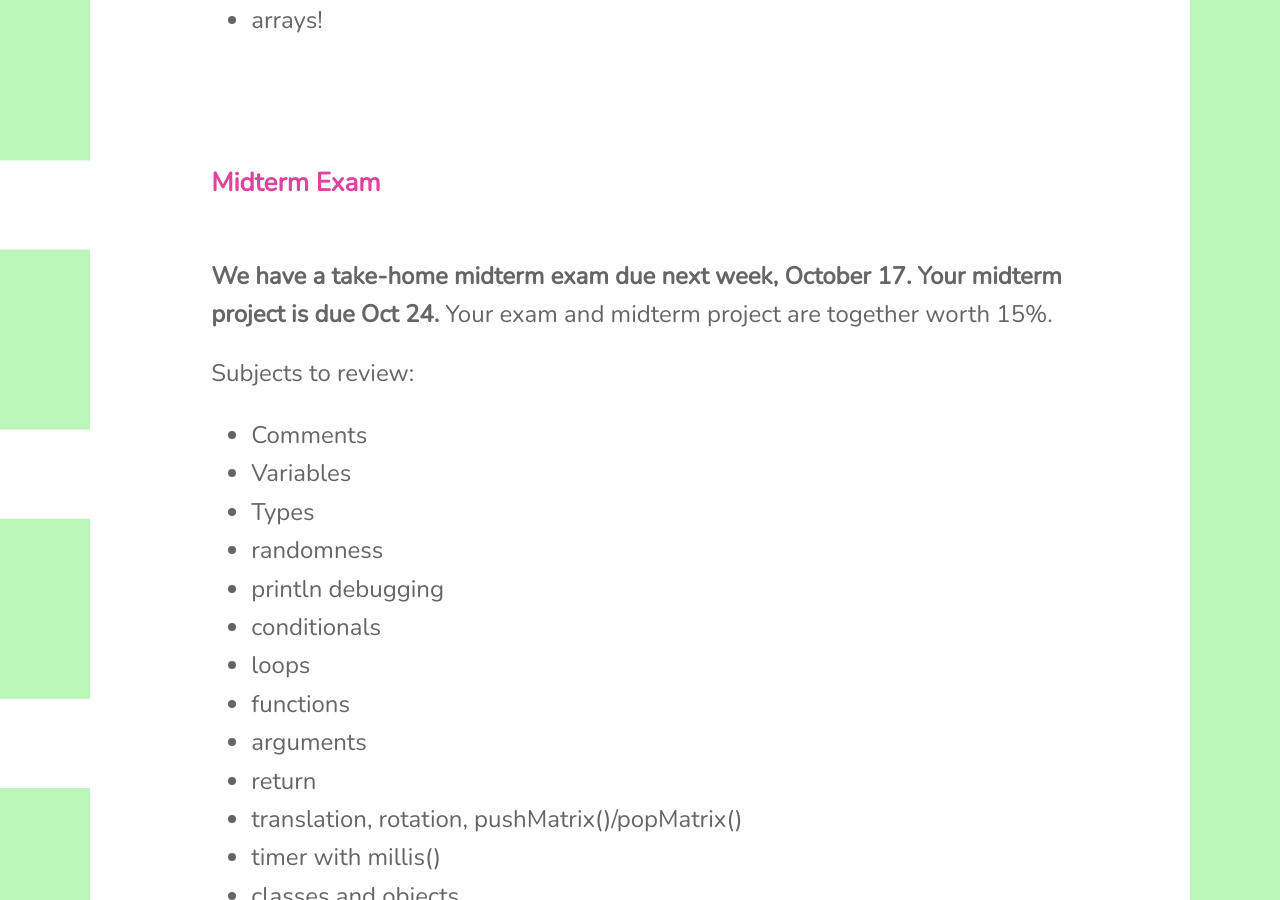
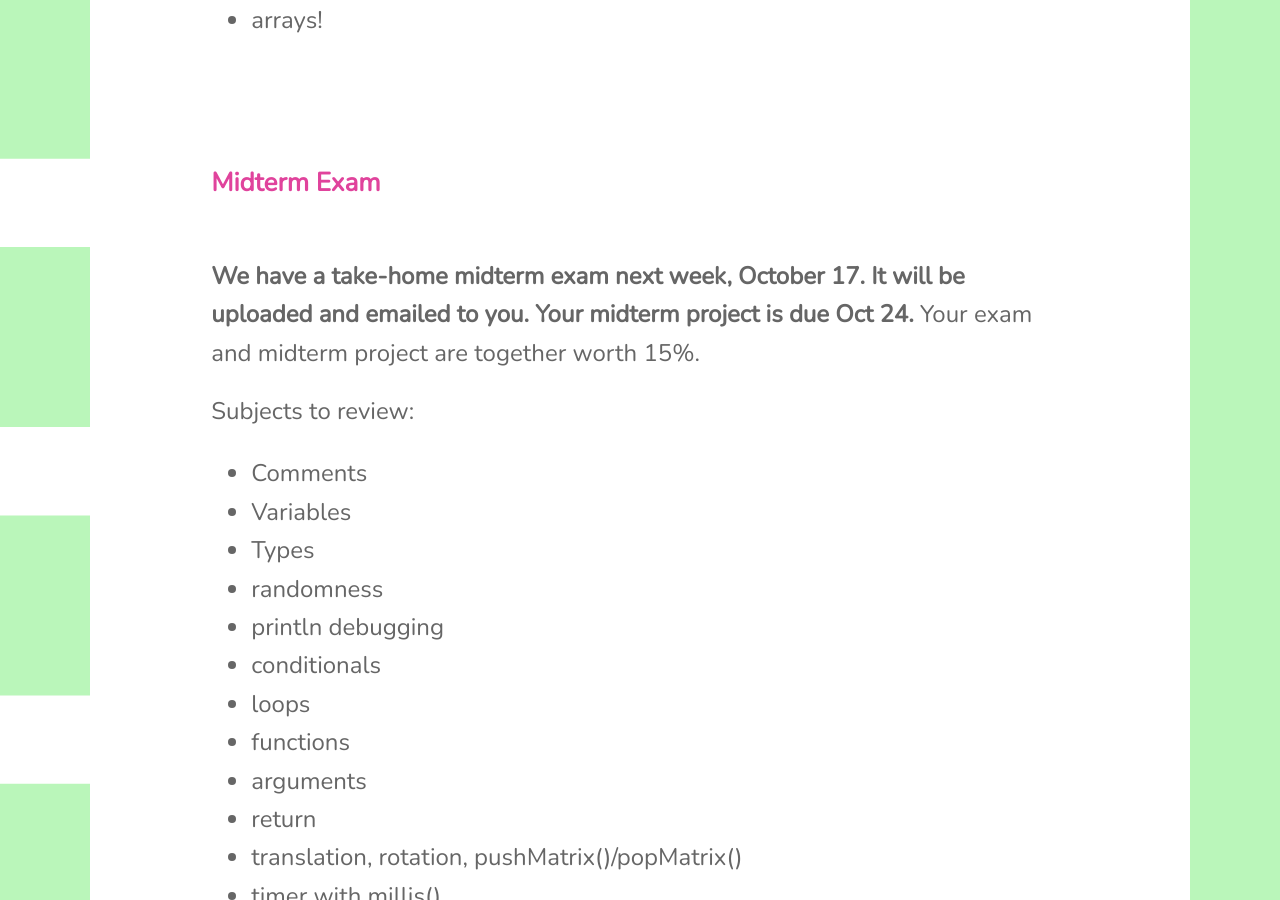
Before and after one commit to lee2sman/cs1_fall2022, a Jekyll site: the page built from _posts/2022-10-09-week7.md, in a window 1280 px wide and 900 px high, scrolled down 558 px. Built offline with Jekyll 4.4.1, drawn with Linux system fonts in a browser that asks for light colours; some of the changed text lies outside the part shown.

Commit message:
update week7

```diff
--- a/_posts/2022-10-09-week7.md
+++ b/_posts/2022-10-09-week7.md
@@ -12,7 +12,7 @@ title: "Week 7 - Arrays"
 
 ### Midterm Exam
 
-**We have a take-home midterm exam due next week, October 17. Your midterm project is due Oct 24.** Your exam and midterm project are together worth 15%.
+**We have a take-home midterm exam next week, October 17. It will be uploaded and emailed to you. Your midterm project is due Oct 24.** Your exam and midterm project are together worth 15%.
 
 Subjects to review:
 - Comments
@@ -32,7 +32,7 @@ Subjects to review:
 
 ### Midterm project
 
-Midterm **exam** is due next week.
+Midterm **exam** will be sent next week. The midterm is to be done solo by you. Do not speak to other students or anyone else besides me about your midterm. I am happy to clarify questions about the midterm but I won't help you solve any of the problems. **You are permitted to use 1. your own notes, 2. your past programs, 3. the processing.org/reference, and 4. the book to complete the midterm, but no other resources, websites, people, etc**.
 
 Midterm **project** is due in two weeks.
 
```
